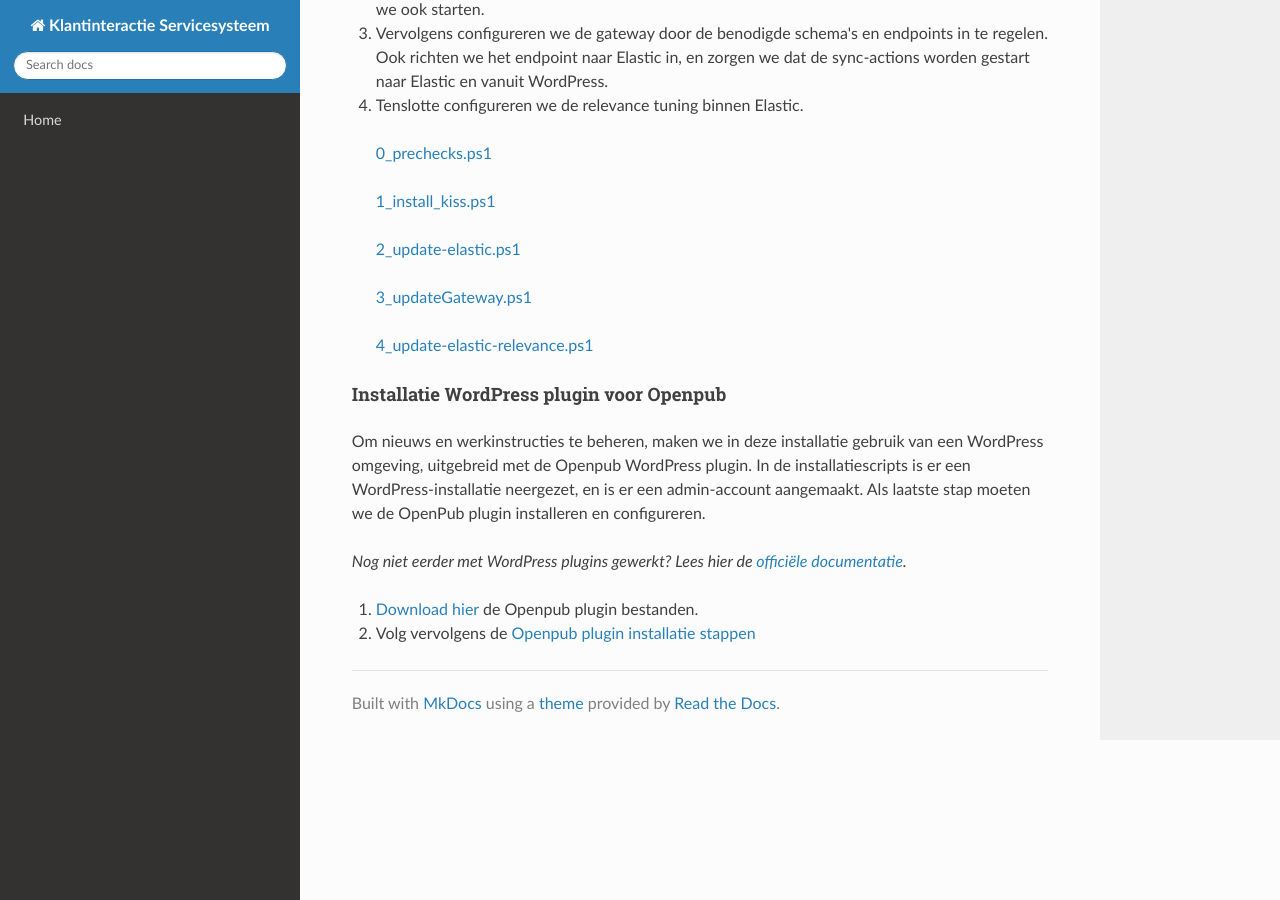
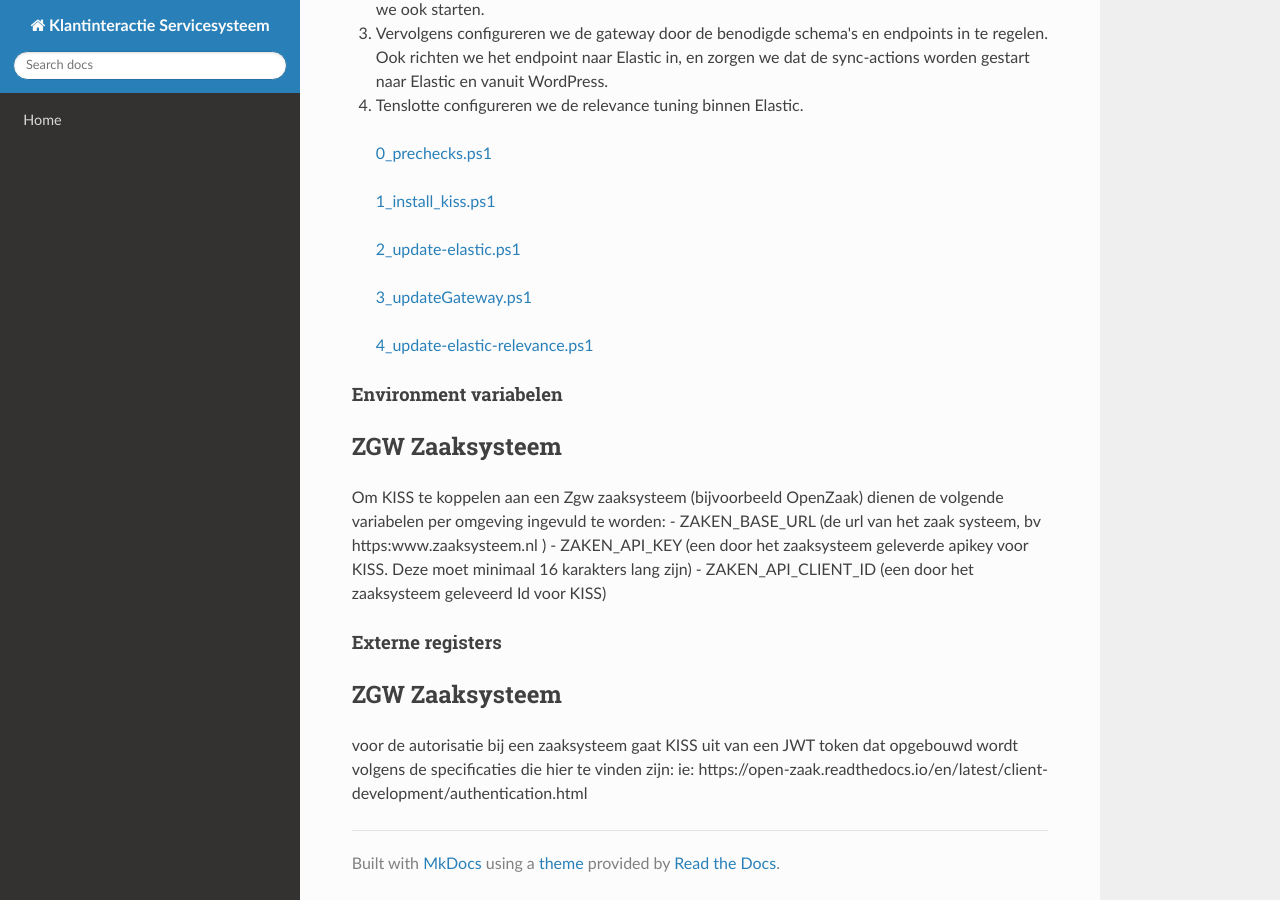
Before and after one commit to Klantinteractie-Servicesysteem/.github, an MkDocs documentation site: the page built from docs/INSTALLATION.md, in a window 1280 px wide and 900 px high, scrolled down 2209 px. Built offline with MkDocs 1.6.1, drawn with Linux system fonts in a browser that asks for light colours; nearby versions of some CDN libraries.

Commit message:
Update INSTALLATION.md

```diff
--- a/docs/INSTALLATION.md
+++ b/docs/INSTALLATION.md
@@ -81,11 +81,17 @@ Met het eerste script stellen we een aantal waarden in, waaronder het domein (in
 >
 > [4_update-elastic-relevance.ps1](https://github.com/Klantinteractie-Servicesysteem/.github/blob/main/docs/scripts/4_update-elastic-relevance.ps1)
 
-#### Installatie WordPress plugin voor Openpub
 
-Om nieuws en werkinstructies te beheren, maken we in deze installatie gebruik van een WordPress omgeving, uitgebreid met de Openpub WordPress plugin. In de installatiescripts is er een WordPress-installatie neergezet, en is er een admin-account aangemaakt. Als laatste stap moeten we de OpenPub plugin installeren en configureren.
+#### Environment variabelen
 
-_Nog niet eerder met WordPress plugins gewerkt? Lees hier de [officiële documentatie](https://wordpress.org/support/article/managing-plugins/)._
+##ZGW Zaaksysteem
+Om KISS te koppelen aan een Zgw zaaksysteem (bijvoorbeeld OpenZaak) dienen de volgende variabelen per omgeving ingevuld te worden:
+- ZAKEN_BASE_URL (de url van het zaak systeem, bv https:www.zaaksysteem.nl )
+- ZAKEN_API_KEY (een door het zaaksysteem geleverde apikey voor KISS. Deze moet minimaal 16 karakters lang zijn)
+- ZAKEN_API_CLIENT_ID (een door het zaaksysteem geleveerd Id voor KISS)
 
-1. [Download hier](./openPub/) de Openpub plugin bestanden.
-2. Volg vervolgens de [Openpub plugin installatie stappen](https://kiss-klantinteractie-servicesysteem.readthedocs.io/en/latest/openpub/)
+
+#### Externe registers
+
+##ZGW Zaaksysteem
+voor de autorisatie bij een zaaksysteem gaat KISS uit van een JWT token dat opgebouwd wordt volgens de specificaties die hier te vinden zijn: ie: https://open-zaak.readthedocs.io/en/latest/client-development/authentication.html
```
